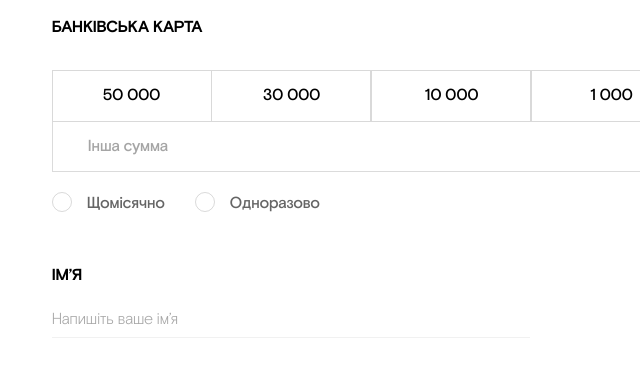
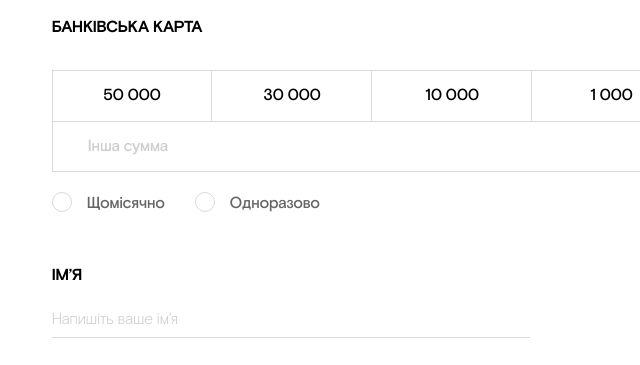
Before and after one commit to TetianaOkhrimenko/bem-homework, a plain HTML site: page index.html in a window 1280 px wide. Shown: the part 414-779 px from the top of the page, 640-1280 px from the left. Drawn offline with Linux system fonts and the light colour scheme; files whose address does not match are found by name.

Commit message:
Added styling to placeholder.

```diff
--- a/index.html
+++ b/index.html
@@ -111,7 +111,7 @@
               </div>
               <label for="another-amount"></label>
               <input
-                class="investment__another-amount text_deep_light"
+                class="investment__another-amount"
                 type="number"
                 placeholder="Інша сумма"
                 name="another-amount"
--- a/style.css
+++ b/style.css
@@ -206,6 +206,10 @@ img {
   color: #ffffff;
 }
 
+.investment__amount input[type="radio"]:nth-child(-n + 6) {
+  border-right: none;
+}
+
 /* Hide the Number Input’s Arrow*/
 
 input::-webkit-outer-spin-button,
@@ -217,14 +221,13 @@ input::-webkit-inner-spin-button {
   /*appearance: none;
   margin: 0;*/
   font-family: "Basis Grotesque Pro";
-  font-style: normal;
   font-weight: 400;
   font-size: 16px;
   line-height: 24px;
   letter-spacing: -0.03em;
   padding: 13px 0 12px 35px;
   width: 640px;
-  border: 1px solid rgba(0, 0, 0, 0.4);
+  border: 1px solid rgba(0, 0, 0, 0.15);
   border-top: none;
   margin-bottom: 20px;
 }
@@ -237,9 +240,9 @@ input::-webkit-inner-spin-button {
 }
 
 input::placeholder {
-  color: #000000;
-  /*opacity: 0.35;*/
+  opacity: 0.35;
 }
+
 input:focus::placeholder {
   opacity: 0.35;
 }
@@ -265,7 +268,6 @@ input:focus::placeholder {
   line-height: 24px;
   letter-spacing: -0.03em;
   color: #000000;
-  opacity: 0.35;
   padding-bottom: 5px;
   margin-bottom: 30px;
 }
```
